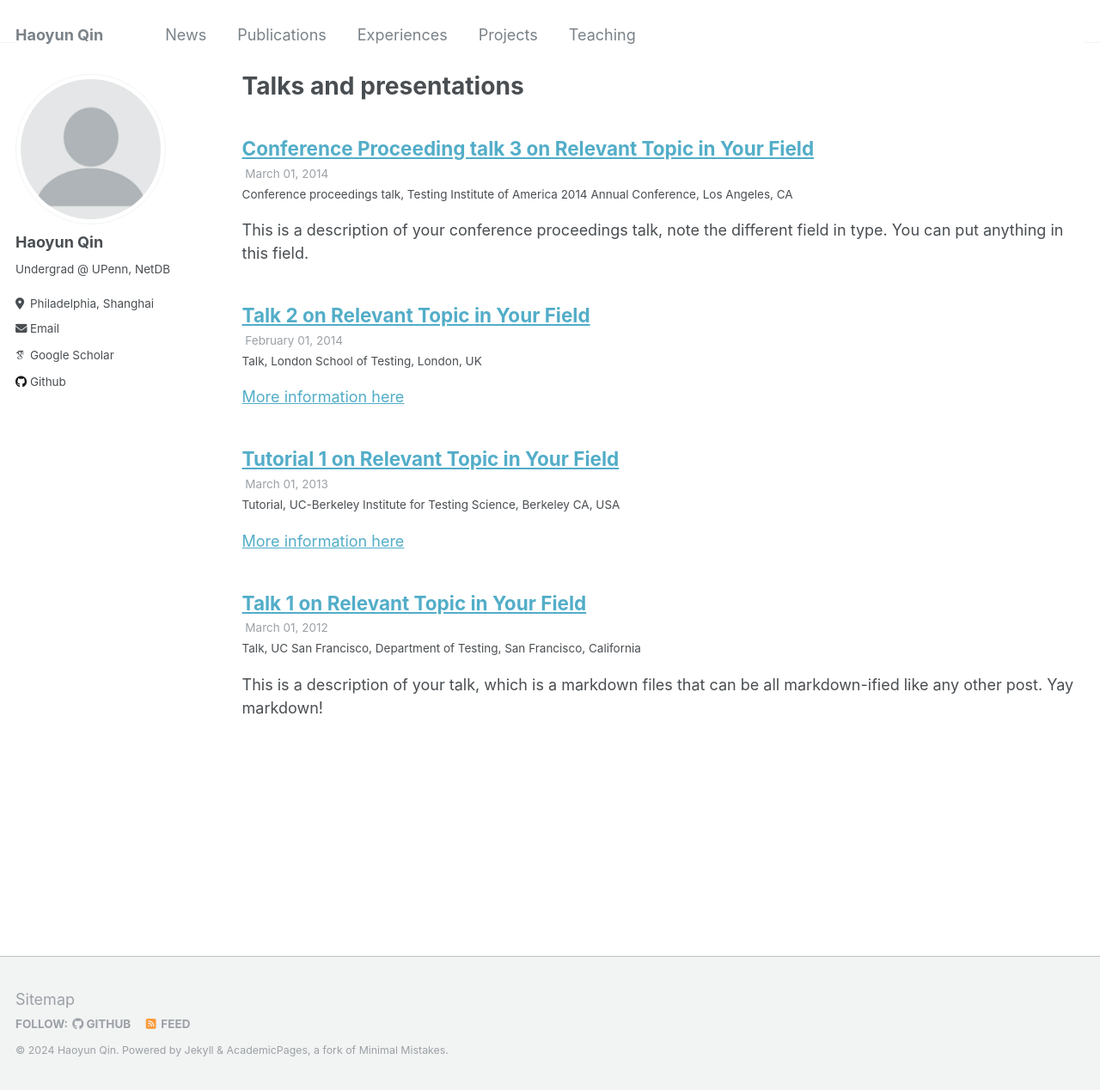
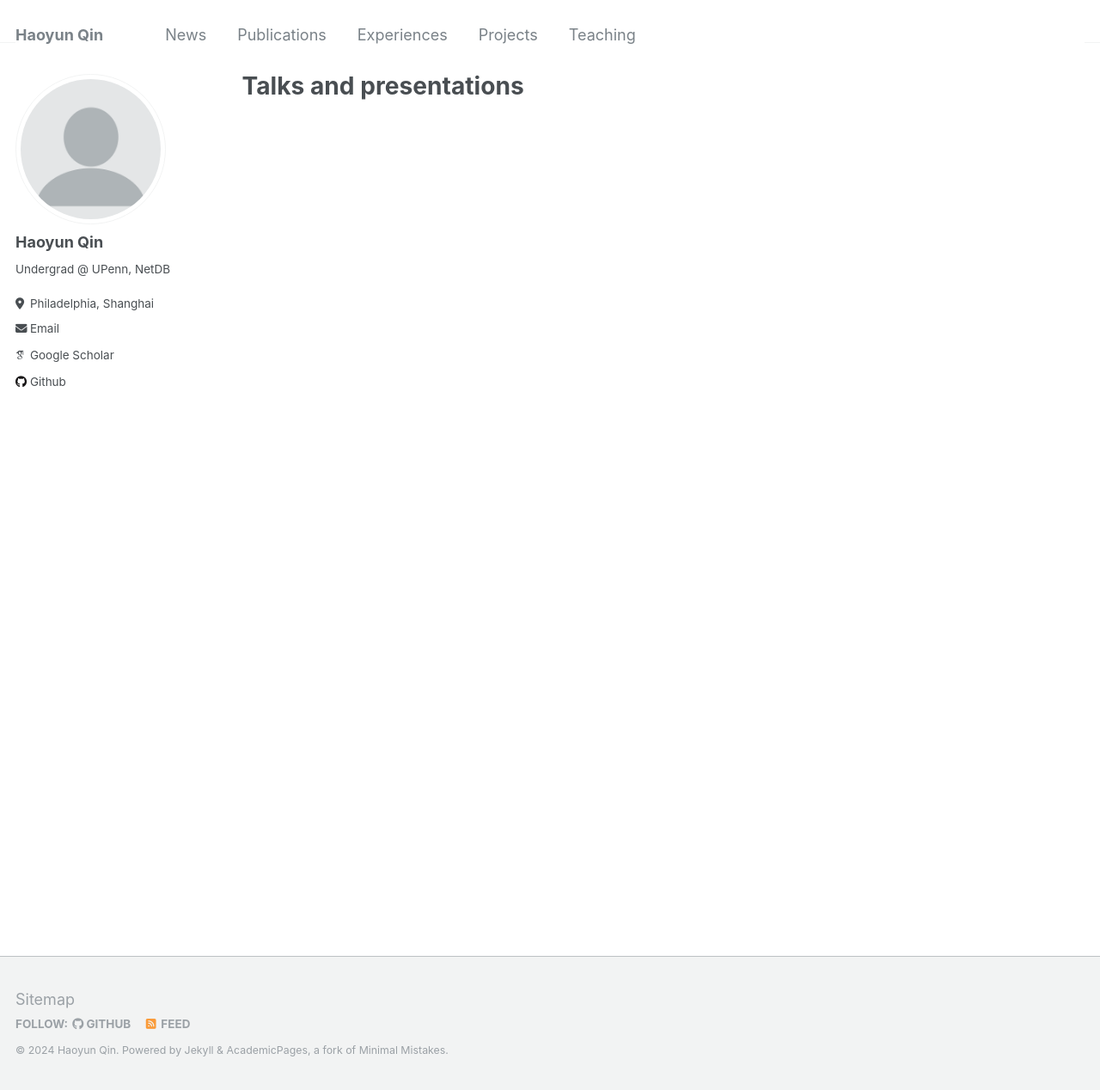
Before and after one commit to JeffersonQin/academic, a Jekyll site: the page built from _pages/talks.html, in a window 1280 px wide and 1268 px high. Shown: the whole window at 86% size. Built offline with Jekyll 4.4.1, drawn with Linux system fonts in a browser that asks for light colours; some web fonts are replaced; part of the change alters nothing that is shown.

```diff
--- a/_config.yml
+++ b/_config.yml
@@ -12,7 +12,7 @@ title                    : "Haoyun Qin"
 title_separator          : "-"
 name                     : &name "Haoyun Qin"
 description              : &description "Undergrad"
-url                      : https://gyrojeff.moe/academic/
+url                      : https://gyrojeff.moe/academic
 baseurl                  : "" # the subpath of your site, e.g. "/blog"
 repository               : "JeffersonQin/academic"
 
@@ -197,20 +197,20 @@ kramdown:
   enable_coderay: false
 
 
-# Collections
-collections:
-  teaching:
-    output: true
-    permalink: /:collection/:path/
-  publications:
-    output: true
-    permalink: /:collection/:path/
-  portfolio:
-    output: true
-    permalink: /:collection/:path/
-  talks:
-    output: true
-    permalink: /:collection/:path/
+# # Collections
+# collections:
+#   teaching:
+#     output: true
+#     permalink: /:collection/:path/
+#   publications:
+#     output: true
+#     permalink: /:collection/:path/
+#   portfolio:
+#     output: true
+#     permalink: /:collection/:path/
+#   talks:
+#     output: true
+#     permalink: /:collection/:path/
 
 
 # Defaults
```
